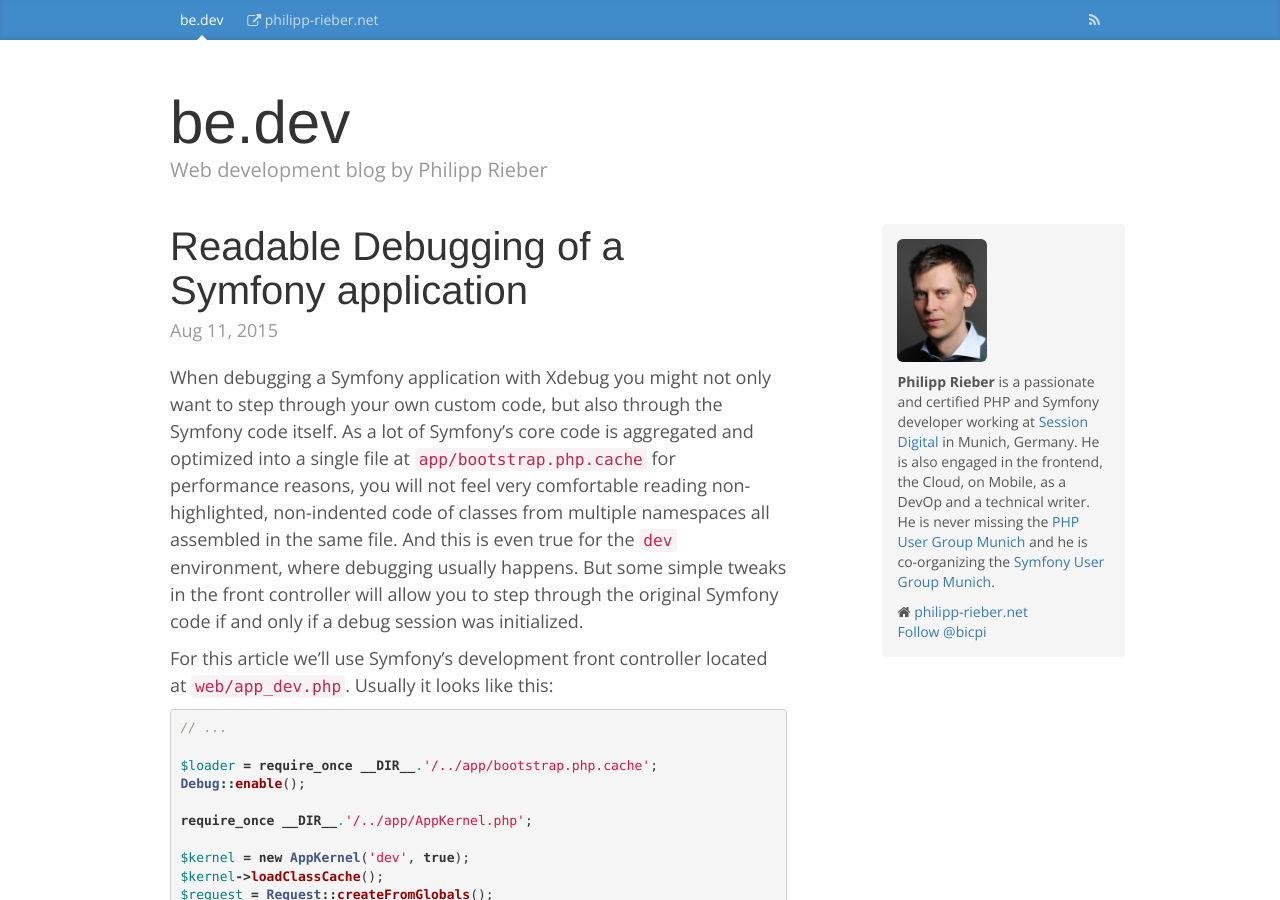
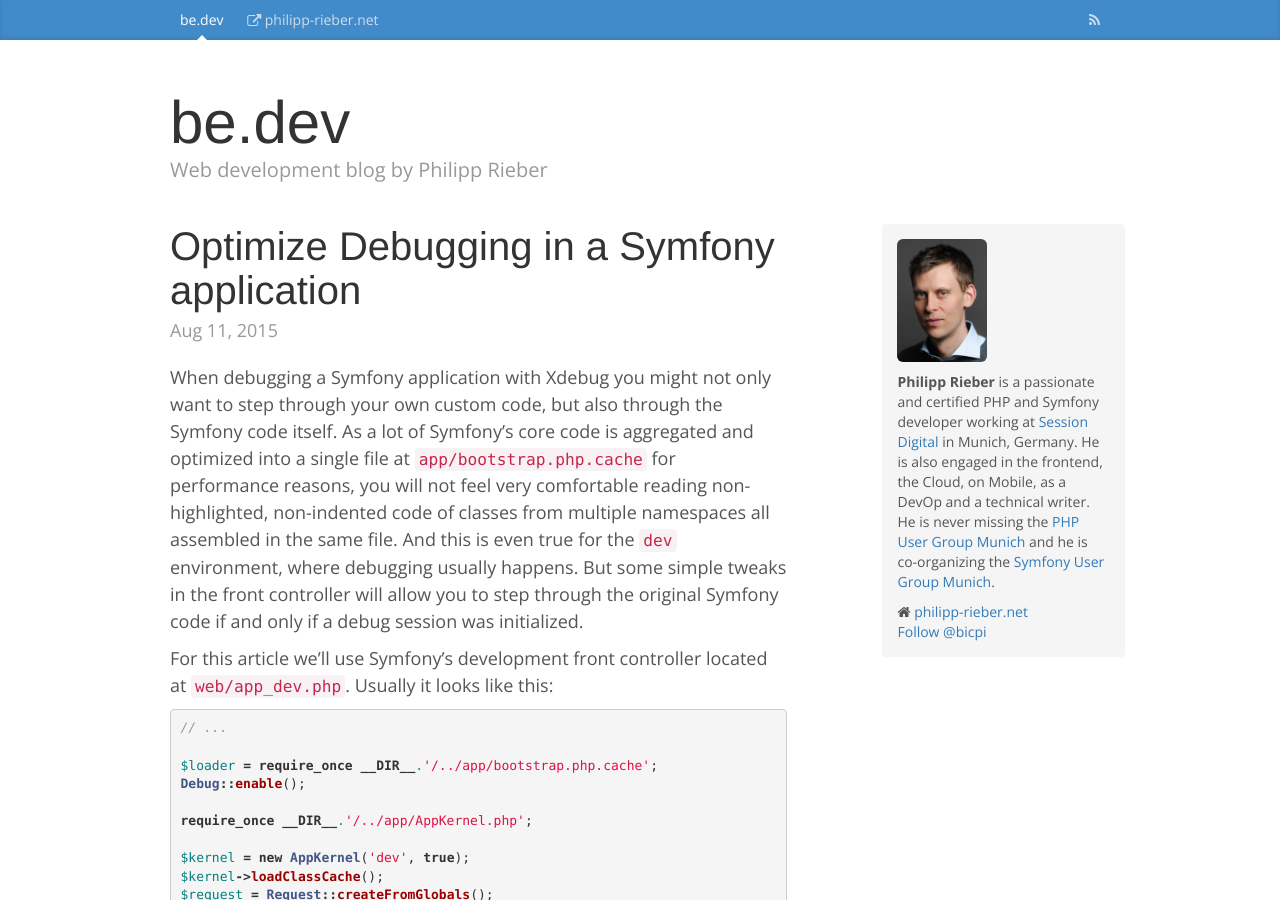
Before and after one commit to bicpi/bicpi.github.io, a Jekyll site: the page built from _posts/2015-08-11-optimize-debugging-in-a-symfony-application.md, in a window 1280 px wide and 900 px high. Built offline with Jekyll 4.4.1, drawn with Linux system fonts in a browser that asks for light colours; nearby versions of some CDN libraries; comment, search, counter and statistics services are not loaded.

Commit message:
rename blog post

```diff
--- a/_posts/2015-08-11-readable-debugging-in-symfony-debug-mode.md
+++ b/_posts/2015-08-11-optimize-debugging-in-a-symfony-application.md
@@ -1,8 +1,8 @@
 ---
 layout: post
-title:  "Readable Debugging of a Symfony application"
+title:  "Optimize Debugging in a Symfony application"
 date:   2015-08-11 14:11:58
-categories: php xdebug debugging
+categories: php xdebug debugging symfony
 ---
 
 When debugging a Symfony application with Xdebug you might not only want to step through
```
